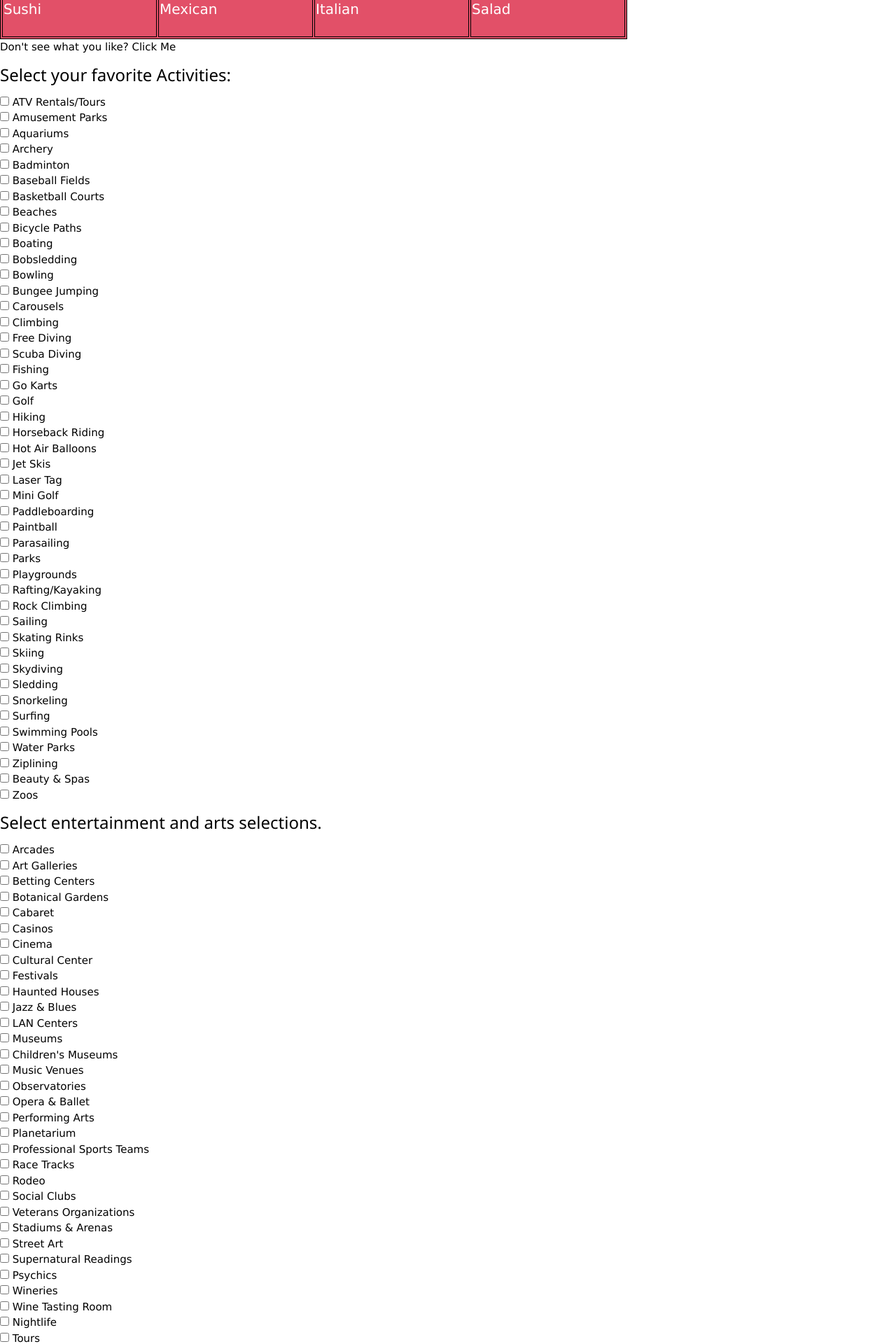
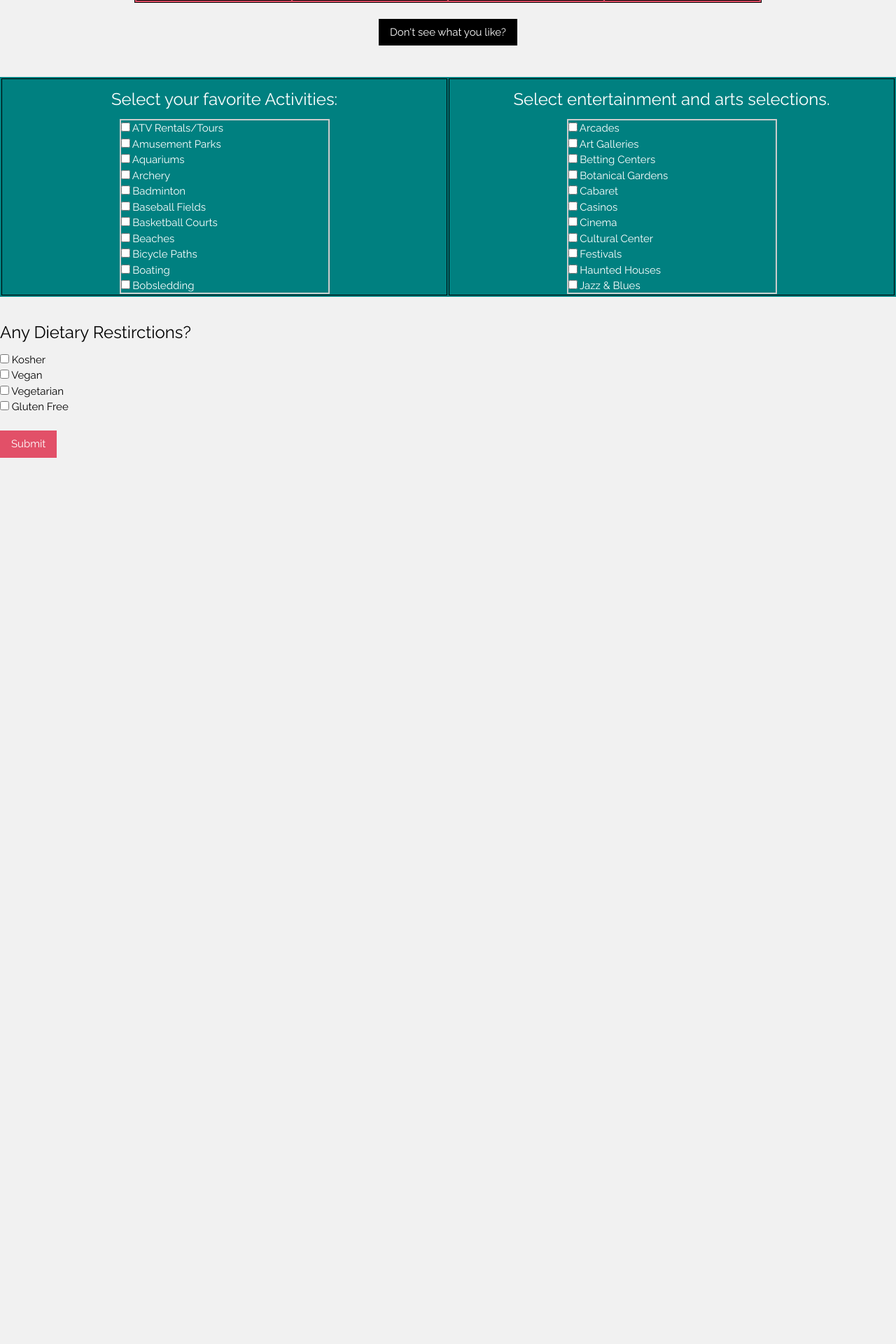
Before and after one commit to erikahairston/dbproject2017, a Django app: page /polls/yours/ in a window 1280 px wide. Shown: the part 633-2553 px from the top of the page at 70% size. After the commit the page ends 1287 px from the top, so only its background shows below. Run offline with Django 3.2, Linux system fonts and the light colour scheme; some libraries are stand-ins or nearby versions.

Commit message:
updated CSS

```diff
--- a/djangoProj/mysite/polls/static/polls/yourstyle.css
+++ b/djangoProj/mysite/polls/static/polls/yourstyle.css
@@ -1,14 +1,38 @@
 /* Customize the label (the container) */
 
-table, th, td {
+body {
+  background-color: #f1f1f1;
+}
+
+.Cuisines_Table {
     border: 1px solid black;
     background-color: #E25068;
+    color: white;
+}
+
+th, td {
+  border: 1px solid black;
+  color: white
+}
+
+.act_ent_Table {
+  background-color: teal;
+
+}
+
+center div {
+  text-align: left
 }
 
 td{
   vertical-align: top;
   height: 180px;
   width: 120px;
+}
+
+.empty {
+  background: white;
+  border: None
 }
 .container {
   color: white;
@@ -89,8 +113,15 @@ td{
   margin-top: 20px;
   display: none;
 }
-.more_Cuisines { border:2px solid #ccc; width:300px; height: 100px; overflow-y: scroll; }
+.more_Cuisines { border:2px solid #ccc; width:300px; height: 250px; overflow-y: scroll; }
 
 .invisible {
   display: none;
 }
+
+body,h1,h2,h3,h4,h5,h6 {font-family: "Raleway", Arial, Helvetica, sans-serif}
+
+.name_border {
+  border-color: #E25068;
+  border:2px
+}
--- a/djangoProj/mysite/polls/templates/polls/yours.html
+++ b/djangoProj/mysite/polls/templates/polls/yours.html
@@ -6,6 +6,8 @@
   <meta name="viewport" content="width=device-width, initial-scale=1">
   <link rel="stylesheet" type="text/css" href="{% static 'polls/style.css' %}" />
   <link rel="stylesheet" type="text/css" href="{% static 'polls/yourstyle.css' %}" />
+  <link rel="stylesheet" href="https://fonts.googleapis.com/css?family=Raleway">
+  <link rel="stylesheet" href="https://cdnjs.cloudflare.com/ajax/libs/font-awesome/4.7.0/css/font-awesome.min.css">
   <script src="https://ajax.googleapis.com/ajax/libs/jquery/3.1.0/jquery.min.js"></script>
 </head>
 
@@ -13,19 +15,21 @@
     <!-- Page content -->
     <div class="w3-content" style="max-width:1532px;">
 
-      <div class="w3-container w3-margin-top">
-        <h2>Let's Get to Know Each other a bit better</h2>
-        <p>Using the world's data to better inform your travel desires.</p>
+      <div class="w3-container">
+        <h1>Let's Get to Know Each other a bit better</h1>
       </div>
 
     <form action="/polls/yours/done/" method="POST">
       {% csrf_token %}
-      <h3>  I'm TravelBud, What's your name?</h3>
-      <input class="w3-input w3-border" type="text" name="firstname" value="Mickey">
+      <div class="w3-container">
+      <center><h5>  I'm TravelBud, What's your name?</h5></center>
+    </div>
+      <center><input class=" w3-border" type="text" name="firstname" required size=50 ></center>
       <br>
-      Nice to meet you. I like long walks on the beach and ice cream. What do you like? <br>
+      <p>Nice to meet you. I like long walks on the beach and ice cream. What do you like? <p>
       <h3> Select your top 2 favorite Cuisines: </h3>
-      <table style="width:70%">
+      <center>
+      <table style="width:70%" class="Cuisines_Table">
         <tr>
           <td>
             <label class="container">
@@ -86,7 +90,11 @@
           </td>
         </tr>
       </table>
-      <a onclick="myFunction()" class="seemore"> Don't see what you like? Click Me</a>
+    </center>
+
+      <br>
+      <center> <button type="button" onclick="myFunction()" class="seemore w3-button w3-black w3-mobile" align="center"> Don't see what you like?</button></center>
+
       <div id="myDIV">
         This is my DIV element.
         <div class="more_Cuisines">
@@ -97,20 +105,39 @@
       </div>
 
       <br>
+    </br>
+
+      <table class="act_ent_Table" width="100%">
+        <tr>
+        <td>
+        <center>
           <h3> Select your favorite Activities: </h3>
-      <div class="Activities">
+        <div class="more_Cuisines">
           {% for activity in Activities %}
-        <input class="Activities" type="checkbox" value ="{{activity}}" name="Activities" /> {{activity}} <br />
+          <label class="act_label">
+          <input class="Activities" type="checkbox" value ="{{activity}}" name="Activities" > {{activity}} <br />
+          <span class="checkmark"> </span>
+          </label>
           {% endfor %}
         </div>
+      </center>
+        </td>
 
+        <td>
+          <center>
         <h3>Select entertainment and arts selections.</h3>
-      <div class="Entertainment">
+        <div class="more_Cuisines">
           {% for art in arts %}
+          <label class="ent_label">
           <input class="Entertainment" type="checkbox" value ="{{art}}" name ="Entertainment"/> {{art}} <br />
+          <span class="checkmark"> </span>
+          </label>
           {% endfor %}
         </div>
-
+      </center>
+      </td>
+      </tr>
+    </table>
       <br>
       <h3>Any Dietary Restirctions?</h3>
       <input type="checkbox" name="Diet" value="Kosher"> Kosher<br>
@@ -135,9 +162,7 @@
         <input  type="number" value="{{ num_adults }}" name="Adults" >
         <input  type="number" value="{{ num_kids}}" name="Kids" >
       </div>
-
-      <input type="submit" value="Submit">
-
+      <input type="submit" value="Submit" class="w3-button w3-indigo">
     </form>
 
     <script type="text/javascript">
@@ -168,16 +193,5 @@
           }
       }
   </script>
-
-    <p>TADA.</p>
-    <h1> Previous form responses: </h1>
-      <p>Adults: {{ num_adults }}</p>
-      <p>Kids: {{ num_kids}} <p>
-      <p>Price_Range: {{ Price_Range}} <p>
-      <p>City: {{ city}} <p>
-      <p>Rating: {{ rating}} <p>
-
-
-
 </body>
 </html>
```
Lines whose indentation alone changed are shown as unchanged.
